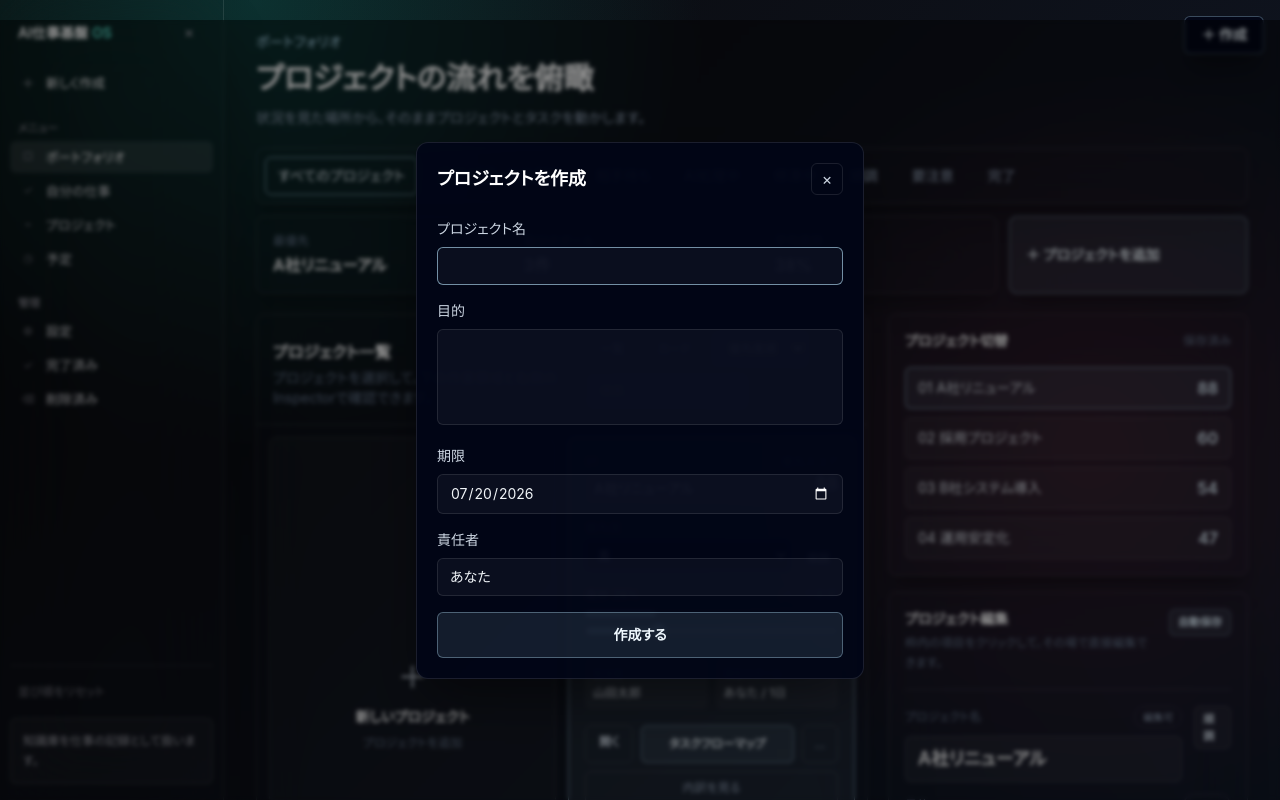
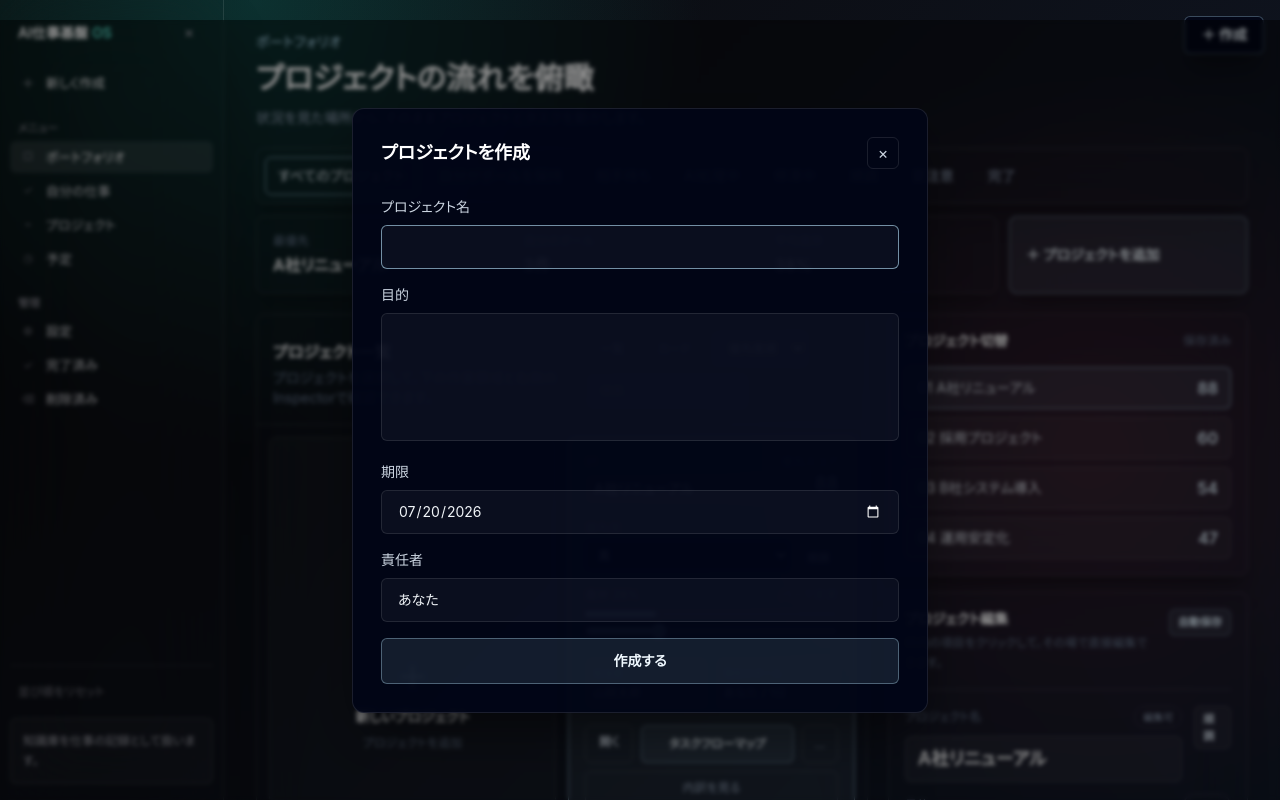
Before and after one commit to egawa-itax25/ai-work-os, a Next.js app: page /portfolio in a window 1280 px wide. Both pictures are taken after a click on the button "＋ プロジェクトを追加". Shown: the top 800 px of the page. Built offline with nearby package versions, Linux system fonts and the light colour scheme.

Commit message:
Enlarge creation modal

```diff
--- a/src/app/portfolio/portfolio-view.tsx
+++ b/src/app/portfolio/portfolio-view.tsx
@@ -1180,7 +1180,7 @@ function Drawer({
       onMouseDown={onClose}
     >
       <aside
-        className="w-full max-w-md rounded-xl border border-white/10 bg-slate-950/95 p-5 shadow-2xl shadow-black/50"
+        className="w-full max-w-xl rounded-xl border border-white/10 bg-slate-950/95 p-6 shadow-2xl shadow-black/50 md:p-7"
         onMouseDown={(event) => event.stopPropagation()}
       >
         <div className="flex items-center justify-between gap-3">
@@ -1189,7 +1189,7 @@ function Drawer({
             ×
           </button>
         </div>
-        <div className="mt-6">{children}</div>
+        <div className="mt-7">{children}</div>
       </aside>
     </div>
   );
@@ -1214,9 +1214,9 @@ function Field({
     <label className="block text-sm text-slate-300">
       {label}
       {textarea ? (
-        <textarea autoFocus={autoFocus} value={value} onChange={(event) => onChange(event.target.value)} className="mt-2 min-h-24 w-full resize-none rounded-md border border-white/10 bg-white/[0.04] px-3 py-2 text-slate-100 outline-none focus:border-sky-200/60" />
+        <textarea autoFocus={autoFocus} value={value} onChange={(event) => onChange(event.target.value)} className="mt-2 min-h-32 w-full resize-none rounded-md border border-white/10 bg-white/[0.04] px-4 py-3 text-slate-100 outline-none focus:border-sky-200/60" />
       ) : (
-        <input autoFocus={autoFocus} type={type} value={value} onChange={(event) => onChange(event.target.value)} className="mt-2 w-full rounded-md border border-white/10 bg-white/[0.04] px-3 py-2 text-slate-100 outline-none focus:border-sky-200/60" />
+        <input autoFocus={autoFocus} type={type} value={value} onChange={(event) => onChange(event.target.value)} className="mt-2 min-h-11 w-full rounded-md border border-white/10 bg-white/[0.04] px-4 py-2.5 text-slate-100 outline-none focus:border-sky-200/60" />
       )}
     </label>
   );
```
Also changed, not shown: Projects/portfolio-view.md (+3 -0 lines).
